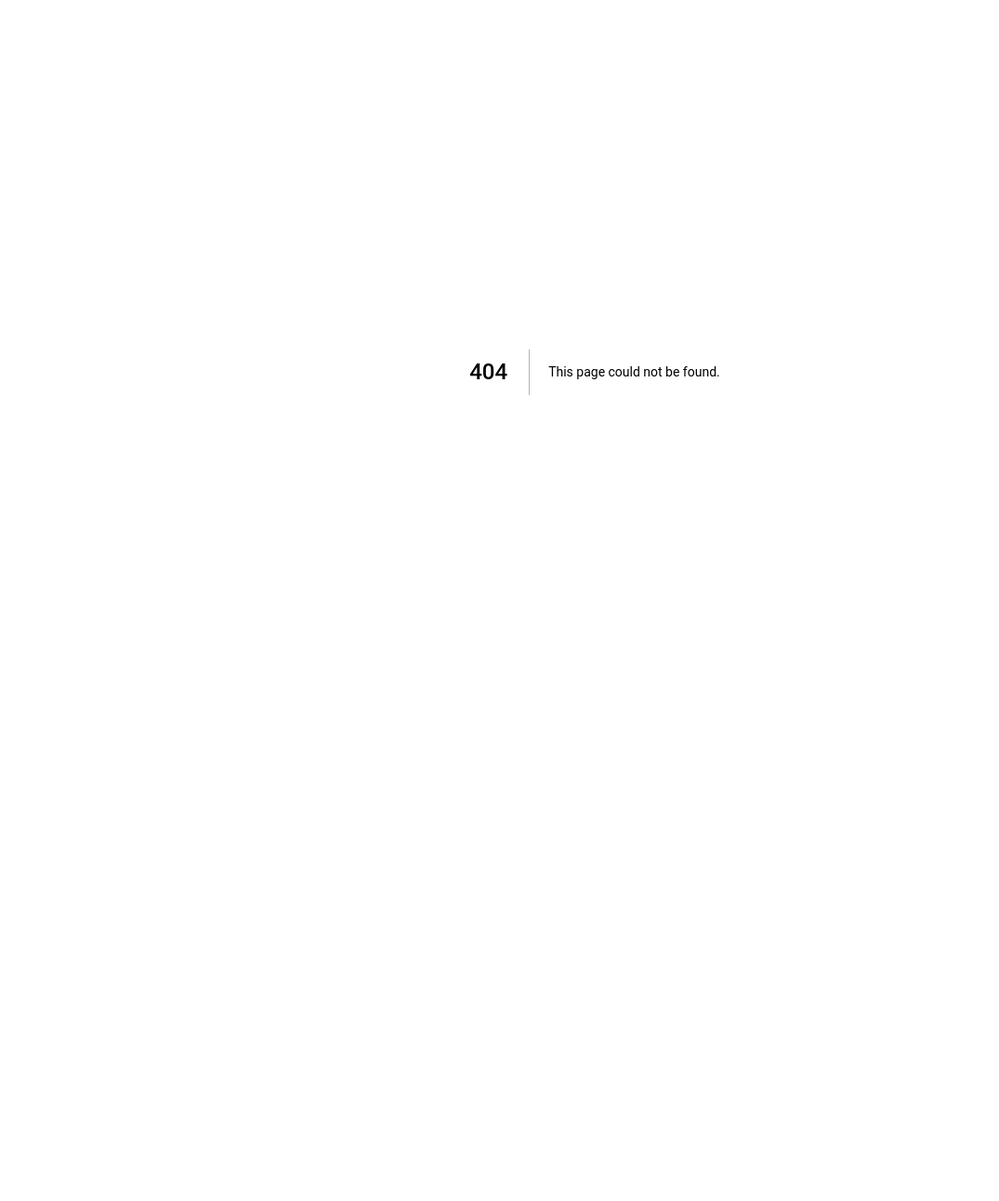
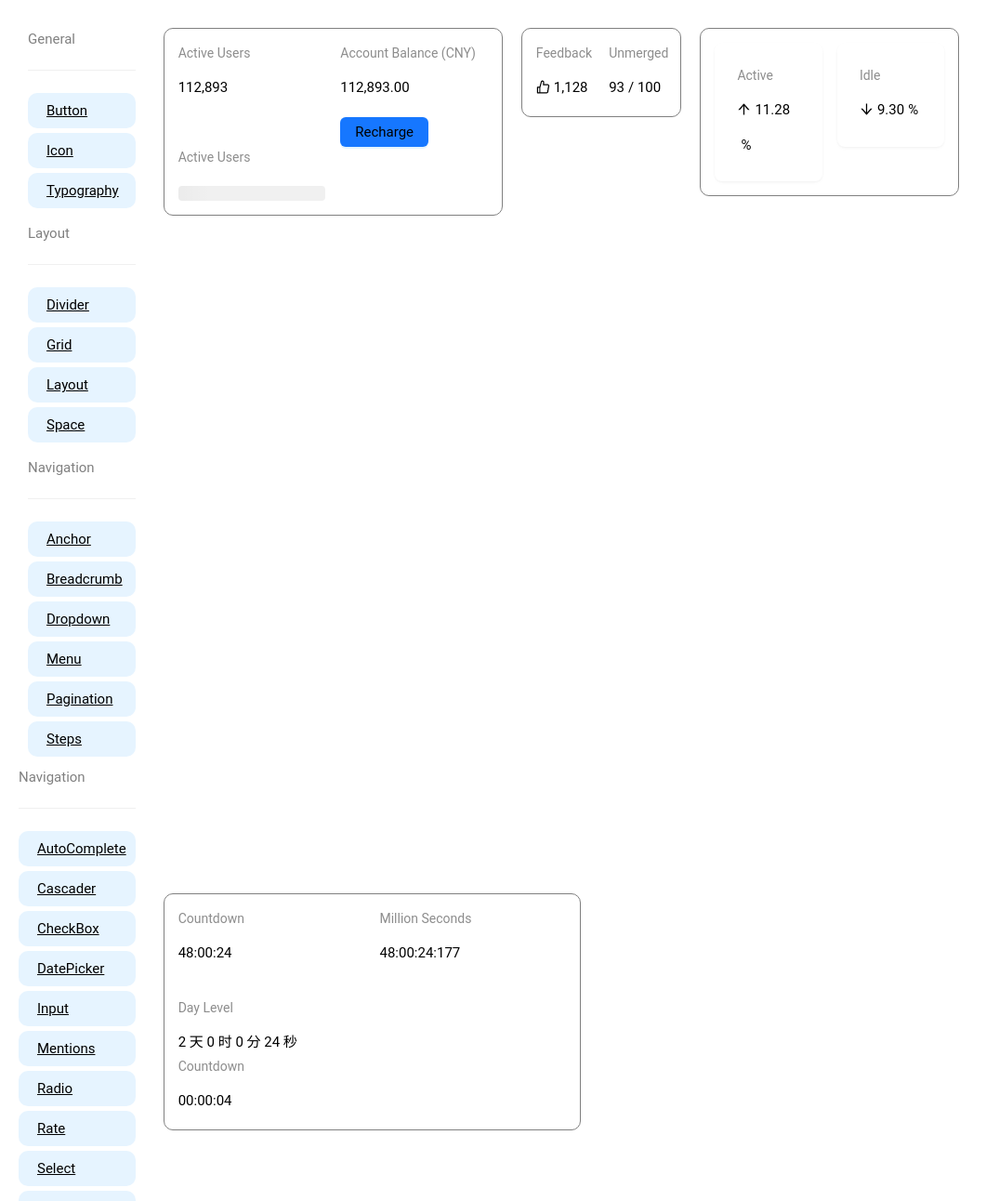
Before and after one commit to Pallab6Sense/AntD-Components, a Next.js app: page /statistics in a window 1280 px wide. Before the commit this address had no page. Shown: the top 1292 px of the page at 93% size, without its empty margins (0-1075 px from the left). Before the commit the page ends 800 px from the top, so only its background shows below. Built offline with nearby package versions, Linux system fonts and the light colour scheme.

Commit message:
statistics done 3:57 PM

```diff
--- a/Components/Navigation.js
+++ b/Components/Navigation.js
@@ -140,6 +140,9 @@ const Navigation = () => {
             <li>
               <Link href="/qrcode">Qrcode</Link>
             </li>
+            <li>
+              <Link href="/statistics">Statistics</Link>
+            </li>
 
           </div>
         </ul>
--- /dev/null
+++ b/pages/statistics.js
@@ -0,0 +1,151 @@
+import Navigation from '@/Components/Navigation';
+import { Button, Col, Row, Statistic, Card } from 'antd';
+import {
+  LikeOutlined,
+  ArrowDownOutlined,
+  ArrowUpOutlined,
+} from '@ant-design/icons';
+const deadline = Date.now() + 1000 * 60 * 60 * 24 * 2 + 1000 * 30; // Dayjs is also OK
+const { Countdown } = Statistic;
+
+// const onFinish = () => {
+//   console.log('finished!');
+// };
+// const onChange = (val) => {
+//   if (typeof val === 'number' && 4.95 * 1000 < val && val < 5 * 1000) {
+//     console.log('changed!');
+//   }
+// };
+const onFinish = () => {
+    console.log('finished!');
+  };
+  const onChange = (val) => {
+    if (typeof val === 'number' && 4.95 * 1000 < val && val < 5 * 1000) {
+      console.log('changed!');
+    }
+  };
+const Statas_tic = () => {
+  return (
+    <>
+      <div className="container">
+        <Navigation></Navigation>
+
+        <div className="statisticsContainer">
+          <div className="statisticsExample1">
+            <Row gutter={16}>
+              <Col span={12}>
+                <Statistic title="Active Users" value={112893} />
+              </Col>
+              <Col span={12}>
+                <Statistic
+                  title="Account Balance (CNY)"
+                  value={112893}
+                  precision={2}
+                />
+                <Button
+                  style={{
+                    marginTop: 16,
+                  }}
+                  type="primary"
+                >
+                  Recharge
+                </Button>
+              </Col>
+              <Col span={12}>
+                <Statistic title="Active Users" value={112893} loading />
+              </Col>
+            </Row>
+          </div>
+
+          <div className="statisticsExample2">
+            <Row gutter={16}>
+              <Col span={12}>
+                <Statistic
+                  title="Feedback"
+                  value={1128}
+                  prefix={<LikeOutlined />}
+                />
+              </Col>
+              <Col span={12}>
+                <Statistic title="Unmerged" value={93} suffix="/ 100" />
+              </Col>
+            </Row>
+          </div>
+
+          <div className="statisticsExample3">
+            <Row gutter={16}>
+              <Col span={12}>
+                <Card bordered={false}>
+                  <Statistic
+                    title="Active"
+                    value={11.28}
+                    precision={2}
+                    valueStyle={{
+                      color: '#3f8600',
+                    }}
+                    prefix={<ArrowUpOutlined />}
+                    suffix="%"
+                  />
+                </Card>
+              </Col>
+              <Col span={12}>
+                <Card bordered={false}>
+                  <Statistic
+                    title="Idle"
+                    value={9.3}
+                    precision={2}
+                    valueStyle={{
+                      color: '#cf1322',
+                    }}
+                    prefix={<ArrowDownOutlined />}
+                    suffix="%"
+                  />
+                </Card>
+              </Col>
+            </Row>
+          </div>
+
+          <div className="statisticsExample4">
+            <Row gutter={16}>
+              <Col span={12}>
+                <Countdown
+                  title="Countdown"
+                  value={deadline}
+                  onFinish={onFinish}
+                />
+              </Col>
+              <Col span={12}>
+                <Countdown
+                  title="Million Seconds"
+                  value={deadline}
+                  format="HH:mm:ss:SSS"
+                />
+              </Col>
+              <Col
+                span={24}
+                style={{
+                  marginTop: 32,
+                }}
+              >
+                <Countdown
+                  title="Day Level"
+                  value={deadline}
+                  format="D 天 H 时 m 分 s 秒"
+                />
+              </Col>
+              <Col span={12}>
+                <Countdown
+                  title="Countdown"
+                  value={Date.now() + 10 * 1000}
+                  onChange={onChange}
+                />
+              </Col>
+            </Row>
+          </div>
+        </div>
+      </div>
+    </>
+  );
+};
+
+export default Statas_tic;
--- a/styles/globals.scss
+++ b/styles/globals.scss
@@ -729,3 +729,16 @@ li {
 .qrcodeExample4{
   @include divStyle()
 }
+
+.statisticsContainer{
+  @include componentContainer()
+
+}
+
+.statisticsExample1,
+.statisticsExample2,
+.statisticsExample3,
+.statisticsExample4{
+  @include divStyle()
+
+}
```
